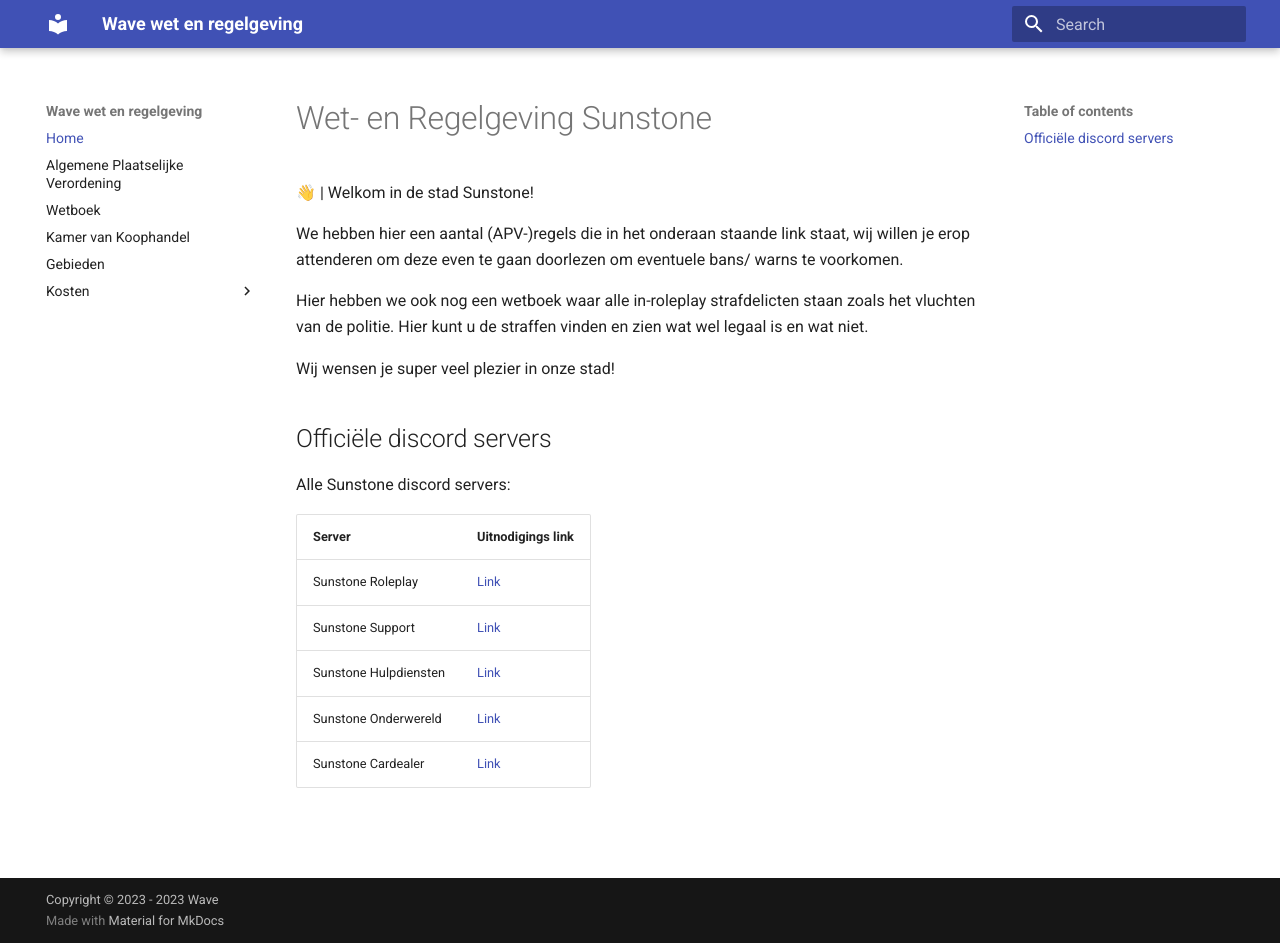
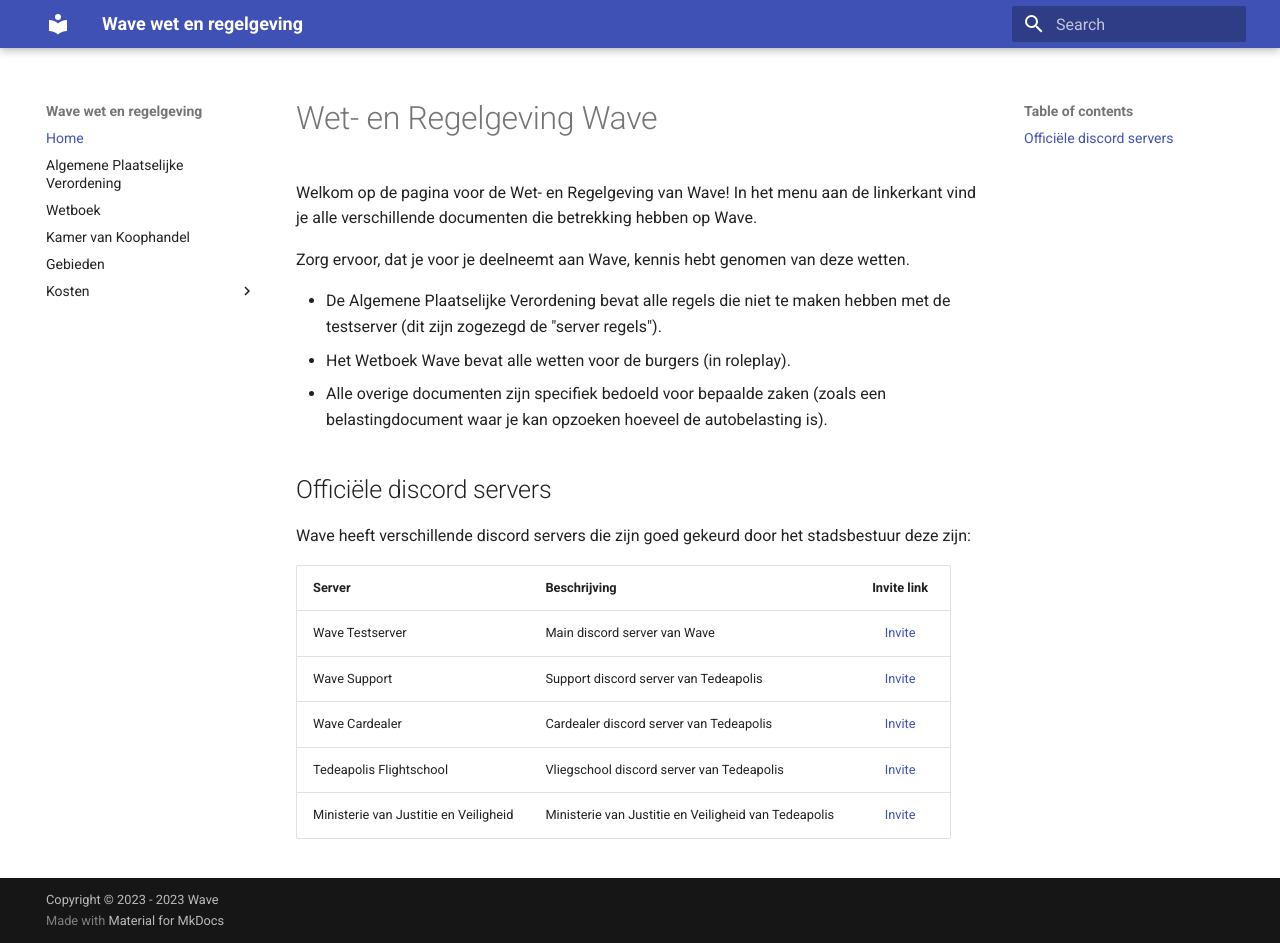
Before and after one commit to mickjoel/wetboek.sunstone, an MkDocs documentation site: the page built from docs/index.md, in a window 1280 px wide and 943 px high. Built offline with MkDocs 1.6.1 and Material for MkDocs 9.7.7, drawn with Linux system fonts in a browser that asks for light colours.

Commit message:
Update index.md

```diff
--- a/docs/index.md
+++ b/docs/index.md
@@ -1,21 +1,22 @@
-# Wet- en Regelgeving Sunstone
+# Wet- en Regelgeving Wave
 
-👋 | Welkom in de stad Sunstone!
+Welkom op de pagina voor de Wet- en Regelgeving van Wave!
+In het menu aan de linkerkant vind je alle verschillende documenten die betrekking hebben op Wave.
 
-We hebben hier een aantal (APV-)regels die in het onderaan staande link staat, wij willen je erop attenderen om deze even te gaan doorlezen om eventuele bans/ warns te voorkomen.
+Zorg ervoor, dat je voor je deelneemt aan Wave, kennis hebt genomen van deze wetten.
 
-Hier hebben we ook nog een wetboek waar alle in-roleplay strafdelicten staan zoals het vluchten van de politie. Hier kunt u de straffen vinden en zien wat wel legaal is en wat niet.
-
-Wij wensen je super veel plezier in onze stad!
+- De Algemene Plaatselijke Verordening bevat alle regels die niet te maken hebben met de testserver (dit zijn zogezegd de "server regels").
+- Het Wetboek Wave bevat alle wetten voor de burgers (in roleplay).
+- Alle overige documenten zijn specifiek bedoeld voor bepaalde zaken (zoals een belastingdocument waar je kan opzoeken hoeveel de autobelasting is).
 
 ## Officiële discord servers
 
-Alle Sunstone discord servers:
+Wave heeft verschillende discord servers die zijn goed gekeurd door het stadsbestuur deze zijn:
 
-| Server | Uitnodigings link |
-|---|---|
-|Sunstone Roleplay| [Link](https://discord.gg/sunstonerp) |
-|Sunstone Support| [Link](https://discord.gg/8CdrEbwwsA) |
-|Sunstone Hulpdiensten| [Link](https://discord.gg/WvtGbNQQUr) |
-|Sunstone Onderwereld| [Link](https://discord.gg/UTDD3udNVK) |
-|Sunstone Cardealer| [Link](https://discord.gg/5NhPSGQvAg) |
+| Server | Beschrijving | Invite link |
+|---|---|:---:|
+|Wave Testserver| Main discord server van Wave | [Invite](https://discord.gg/wavetestserver) |
+|Wave Support| Support discord server van Tedeapolis | [Invite](https://discord.gg/uQ9jGA93yC) |
+|Wave Cardealer| Cardealer discord server van Tedeapolis | [Invite](https://discord.gg/UcCG2kn) |
+|Tedeapolis Flightschool| Vliegschool discord server van Tedeapolis | [Invite](https://discord.gg/JMrvTrZqcz) |
+|Ministerie van Justitie en Veiligheid| Ministerie van Justitie en Veiligheid van Tedeapolis | [Invite](https://discord.gg/KPTt4ce5nw) |
```
